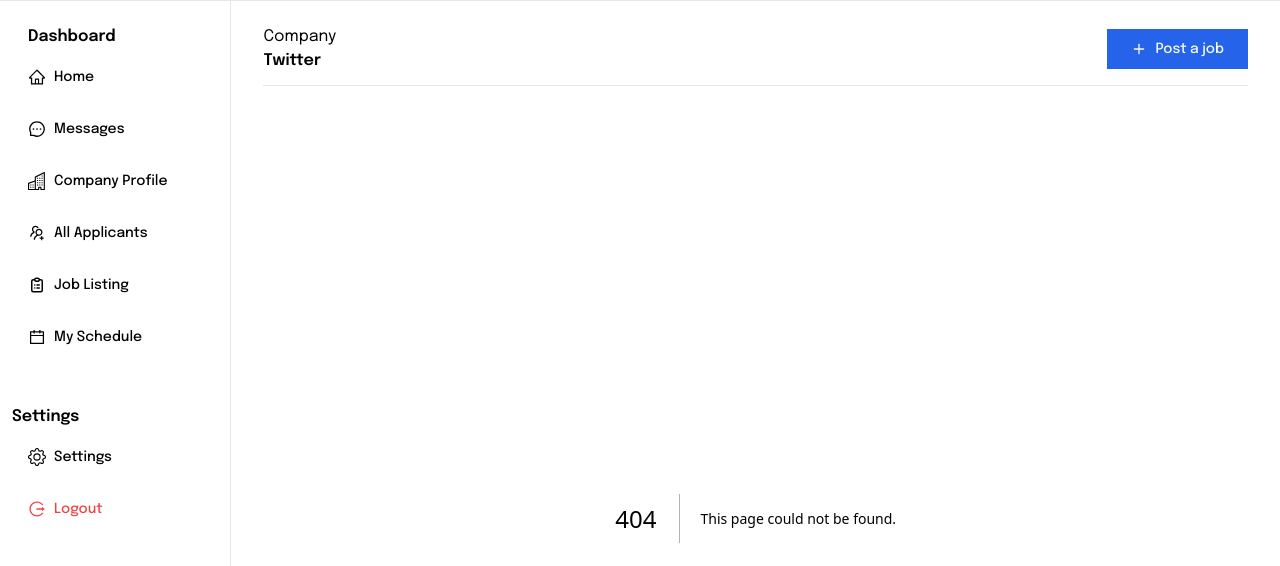
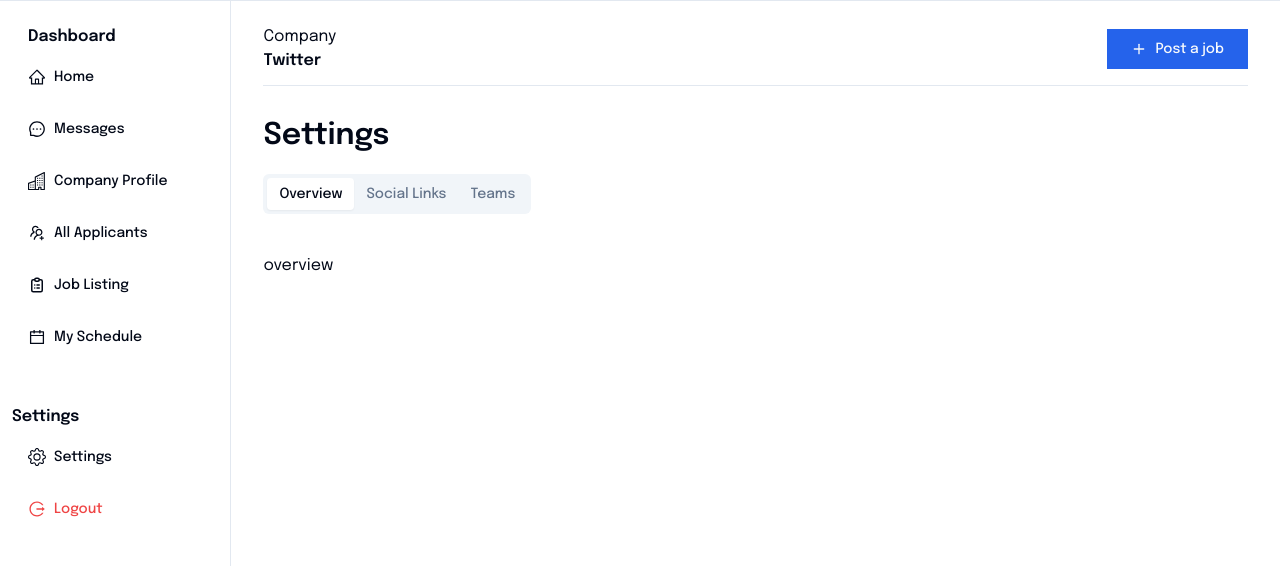
Before and after one commit to zulmarij/bwa-job-hunt, a Next.js app: page /settings in a window 1280 px wide. Before the commit this address had no page. Shown: the top 566 px of the page. Built offline with nearby package versions, Linux system fonts and the light colour scheme.

Commit message:
slicing setting page

```diff
--- /dev/null
+++ b/src/app/settings/page.tsx
@@ -0,0 +1,30 @@
+import { Tabs, TabsContent, TabsList, TabsTrigger } from "@/components/ui/tabs";
+import { FC } from "react";
+
+interface SettingsPageProps {}
+
+const SettingsPage: FC<SettingsPageProps> = ({}) => {
+  return (
+    <div>
+      <div className="font-semibold text-3xl mb-5">Settings</div>
+      <Tabs defaultValue="overview">
+        <TabsList className="mb-8">
+          <TabsTrigger value="overview">Overview</TabsTrigger>
+          <TabsTrigger value="socialLinks">Social Links</TabsTrigger>
+          <TabsTrigger value="teams">Teams</TabsTrigger>
+        </TabsList>
+        <TabsContent value="overview">
+          <div>overview</div>
+        </TabsContent>
+        <TabsContent value="socialLinks">
+          <div>socialLinks</div>
+        </TabsContent>
+        <TabsContent value="teams">
+          <div>teams</div>
+        </TabsContent>
+      </Tabs>
+    </div>
+  );
+};
+
+export default SettingsPage;
--- a/src/components/layouts/Sidebar/index.tsx
+++ b/src/components/layouts/Sidebar/index.tsx
@@ -78,6 +78,7 @@
             <Button
               variant="ghost"
               className="w-full justify-start rounded-none hover:text-primary"
+              onClick={() => router.push("/settings")}
             >
               <BsGear className="mr-2 text-lg" />
               Settings
```
